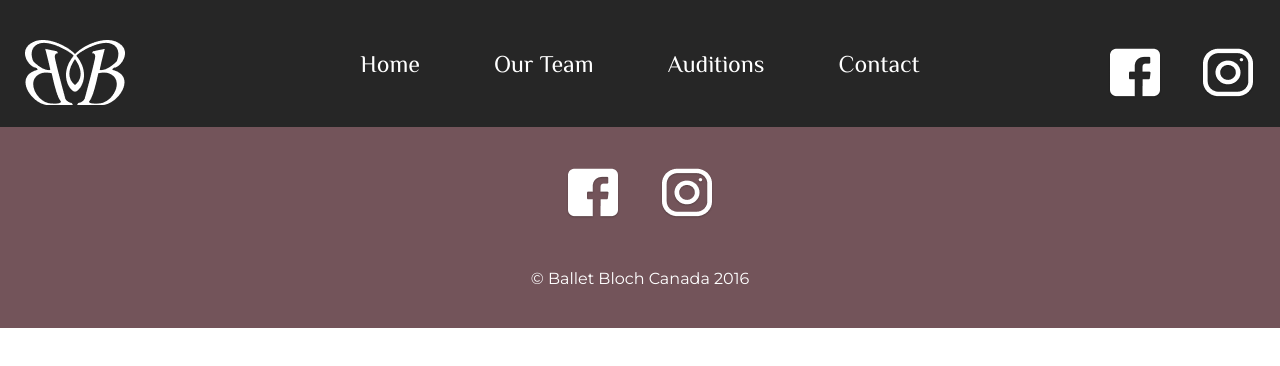
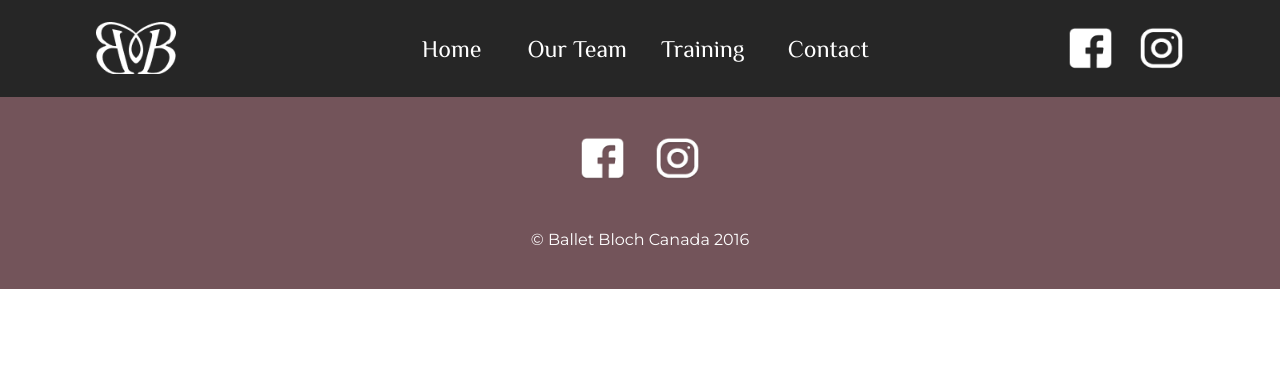
Before and after one commit to yoniakabecky/HTML_project1, a plain HTML site: page index.html in a window 1280 px wide. Drawn offline with Linux system fonts and the light colour scheme.

Commit message:
adjust common font size & header.

```diff
--- a/css/style.css
+++ b/css/style.css
@@ -30,22 +30,22 @@ body {
 
 h1 {
   font-family: 'Philosopher', sans-serif;
-  size: 48px;
+  size: 24px;
  }
 
  h2 {
    font-weight: bold;
-   size: 36px;
+   size: 21px;
  }
 
  h3 {
   font-weight: Semi-Bold;
-  size: 24px;
+  size: 16px;
  }
 
  p {
   font-weight: Semi-Bold;
-  size: 16px;
+  size: 12px;
  }
 
 /* header area */
@@ -59,29 +59,38 @@ header {
 .container {
   display: flex;
   justify-content: center;
-  width: 1230px;
+  width: 95%;
   position: relative;
 }
 
 .icon-area {
   justify-content: flex-start;
-  margin-top: 40px;
+  padding-top: 22px;
+  padding-left: 5vw;
   position: absolute;
   left: 0;
 }
 
+.icon-area img{
+  width: 80px;
+}
+
+.menu {
+  display: flex;
+}
+
 .menu-area {
   display: flex;
-  justify-content: center;
-  width: 656px;
+  justify-content: space-between;
 }
 
 .menu-area a {
   color: #FFFFFF;
   font-family: 'Philosopher', sans-serif;
   display: flex;
-  justify-content: space-between;
-  margin: 50px 37px;
+  margin: 35px 1vw;
+  width: 100px;
+  justify-content: center;
   font-size: 24px;
   transition-duration: 0.3s;
   transition-property:color;
@@ -92,24 +101,25 @@ header {
 }
 
 .social-area {
-  margin-top: 47px;
+  display: flex;
+  margin-top: 27px;
   position: absolute;
+  justify-content: space-between;
   right: 0;
+  padding-right: 5vw;
 }
-
 .social-area img {
+  width: 45px;
   transition-duration: 0.3s;
   transition-property: opacity;
 }
-
 .social-area img:hover {
   opacity: 0.7;
 }
 
 .fb {
-  margin-right: 35px;
+  padding-right: 2vw;
 }
-
 
 /* footer area */
 footer {
@@ -121,6 +131,7 @@ footer {
 }
 
 .f-social-area img {
+  width: 45px;
   margin-bottom: 45px;
   transition-duration: 0.3s;
   transition-property: opacity;
--- a/index.html
+++ b/index.html
@@ -6,38 +6,63 @@
     <meta name="description" content="Classical ballet and contemporary training for young dancers. The school offers performance and choreographic opportunities with professional artists. Ages 4-18">
     <meta name="keywords" content="ballet, istd,classicalballet, danceclasses, balletschool, balletvancouver, balletcanada, balletclasses, tracy-leabloch">
 
-    <link rel="icon" type="image/x-icon" href="img/favicon.ico">
+    <link rel="icon" type="image/x-icon" href="./img/favicon.ico">
     <link rel="stylesheet" type="text/css" href="css/style.css">
     <link href="https://fonts.googleapis.com/css?family=Montserrat|Philosopher" rel="stylesheet">
-  </head>
 
 
 
+
+  </head>
+
   <body>
+      <script type="text/javascript">
+          $(function(){
+            $('#nav_toggle').click(function(){
+                  $("header").toggleClass('open');
+              $("nav").slideToggle(500);
+                });
+          });
+        </script>
+
     <header>
-        <div class="container">
-          <div class="icon-area header-item">
+      <div class="container inner clearfix">
+        <div class="icon-area">
           <img src="img/logo.png" alt="logo">
         </div>
-          <div class="menu-area header-item">
-              <a href="#">Home</a>
-              <a href="#">Our Team</a>
-              <a href="#">Auditions</a>
-              <a href="#">Contact</a>
-          </div>
-          <div class="social-area header-item">
-            <a href="https://www.facebook.com/balletbloch" class="fb"><img src="img/facebook.png"  alt="facebook"></a>
-            <a href="https://www.instagram.com/balletblochcanada/" class="instagram"><img src="img/instagram.png" alt="instagram"></a>
+        <div id="nav_toggle">
+            <div>
+              <span></span>
+              <span></span>
+              <span></span>
             </div>
         </div>
+        <nav>
+            <ul class="menu">
+              <div class="menu-area">
+                  <li><a href="#">Home</a></li>
+                  <li><a href="faculty/index.html">Our Team</a></li>
+                  <li><a href="training/index.html">Training</a></li>
+                  <li><a href="contact/index.html">Contact</a></li>
+              </div>
+              <div class="social-area">
+                  <li><a class="fb" href="https://www.facebook.com/balletbloch" target="_blank"><img src="./img/facebook.png"  alt="facebook"></a></li>
+                  <li><a class="instagram" href="https://www.instagram.com/balletblochcanada/" target="_blank"><img src="./img/instagram.png" alt="instagram"></a></li>
+              </div>
+            </ul>
+        </nav>
+      </div>
     </header>
-  </body>
+
+    <main>
+    </main>
 
     <footer>
       <div class="f-social-area">
-        <a href="https://www.facebook.com/balletbloch" class="fb"><img src="../img/facebook.png"  alt="facebook"></a>
-        <a href="https://www.instagram.com/balletblochcanada/" class="instagram"><img src="../img/instagram.png" alt="instagram"></a>
+          <a href="https://www.facebook.com/balletbloch" class="fb" target="_blank"><img src="./img/facebook.png"  alt="facebook"></a>
+          <a href="https://www.instagram.com/balletblochcanada/" class="instagram" target="_blank"><img src="./img/instagram.png" alt="instagram"></a>
       </div>
       <p>&copy; Ballet Bloch Canada 2016</p>
     </footer>
+  </body>
 </html>
```
Lines whose indentation alone changed are shown as unchanged.
